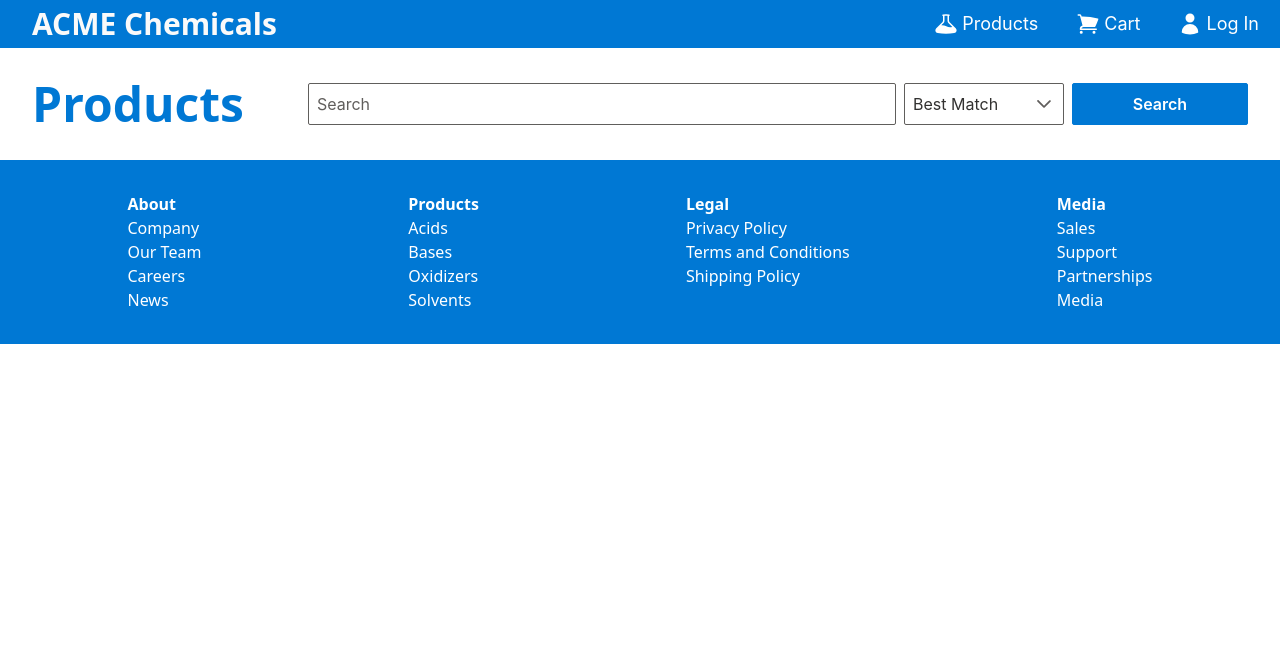
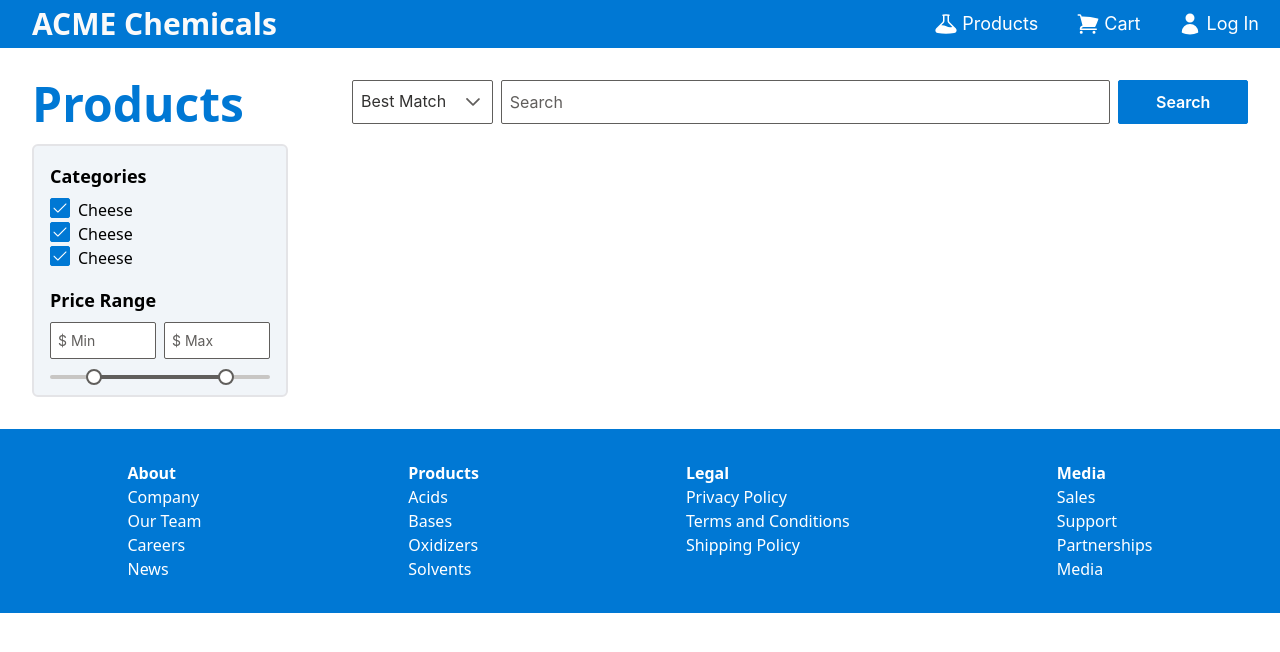
Before and after one commit to M-Valentino/ACME-Chemicals, a Next.js app: page /products in a window 1280 px wide. Shown: the top 652 px of the page. Built offline with nearby package versions, Linux system fonts and the light colour scheme.

Commit message:
added filter box

```diff
--- a/src/pages/products.tsx
+++ b/src/pages/products.tsx
@@ -2,7 +2,9 @@ import React, { useState } from "react";
 import { Dropdown, DropdownChangeEvent } from "primereact/dropdown";
 import { MainWrapper } from "@/components/MainWrapper";
 import { Button } from "primereact/button";
+import { Checkbox } from "primereact/checkbox";
 import { InputText } from "primereact/inputtext";
+import { Slider } from "primereact/slider";
 interface Sort {
   name: string;
 }
@@ -13,28 +15,89 @@ export default function Products() {
     { name: "Highest Price" },
   ];
   const [selectedSort, setSelectedSort] = useState<Sort | null>(sorts[0]);
-
+  const [value, setValue] = useState([20, 80]);
   return (
     <>
       <MainWrapper>
         <div className="p-8">
-          <div className="flex flex-row items-center">
-            <h1 className="mr-16 font-extrabold text-5xl text-primary">
+          <div className="flex flex-row  justify-between">
+            <div className=" max-w-[256px] mr-16">
+              <h1 className=" font-extrabold text-5xl text-primary">
                 Products
               </h1>
+              <div className=" bg-slate-100 p-4 mt-4 rounded-md border-stone-200 border-2">
+                <h2 className=" mb-2 font-semibold text-lg ">Categories</h2>
+                <div className="flex align-items-center ">
+                  <Checkbox
+                    inputId="ingredient1"
+                    name="pizza"
+                    value="Cheese"
+                    checked
+                  />
+                  <label htmlFor="ingredient1" className="ml-2 ">
+                    Cheese
+                  </label>
+                </div>
+                <div className="flex align-items-center ">
+                  <Checkbox
+                    inputId="ingredient1"
+                    name="pizza"
+                    value="Cheese"
+                    checked
+                  />
+                  <label htmlFor="ingredient1" className="ml-2 ">
+                    Cheese
+                  </label>
+                </div>
+                <div className="flex align-items-center ">
+                  <Checkbox
+                    inputId="ingredient1"
+                    name="pizza"
+                    value="Cheese"
+                    checked
+                  />
+                  <label htmlFor="ingredient1" className="ml-2 ">
+                    Cheese
+                  </label>
+                </div>
+                <h2 className="mt-4 mb-2 font-semibold text-lg ">
+                  Price Range
+                </h2>
+                <div className="flex flex-row">
                   <InputText
-              className=" flex-grow"
+                    className="w-1/2 mr-1 p-inputtext-sm"
                     type="text"
-              placeholder="Search"
+                    placeholder="$ Min"
                   />
+                  <InputText
+                    className="w-1/2 ml-1 p-inputtext-sm"
+                    type="text"
+                    placeholder="$ Max"
+                  />
+                </div>
+                <Slider
+                  value={value}
+                  onChange={(e) => setValue(e.value)}
+                  className="w-full mt-4"
+                  range
+                />
+              </div>
+            </div>
+            <div className=" w-full flex">
               <Dropdown
                 value={selectedSort}
                 onChange={(e: DropdownChangeEvent) => setSelectedSort(e.value)}
                 options={sorts}
                 optionLabel="name"
-              className="ml-2 w-40 "
+                className="mr-2 h-11"
               />
-            <Button label="Search" className="ml-2 w-44" />
+              <InputText
+                className="w-full h-11"
+                type="text"
+                placeholder="Search"
+              />
+              <Button label="Search" className="ml-2 w-44 h-11" />
+            </div>
           </div>
         </div>
       </MainWrapper>
```
Lines whose indentation alone changed are shown as unchanged.
